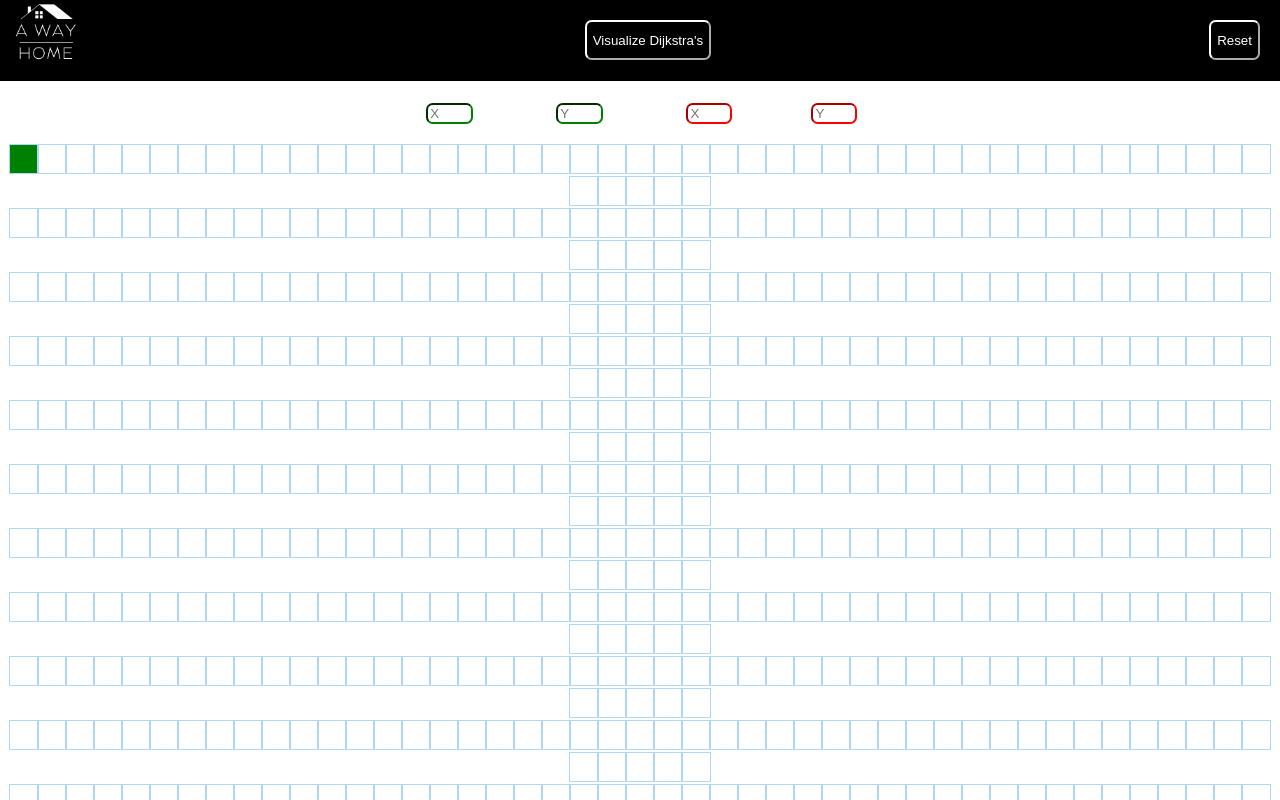
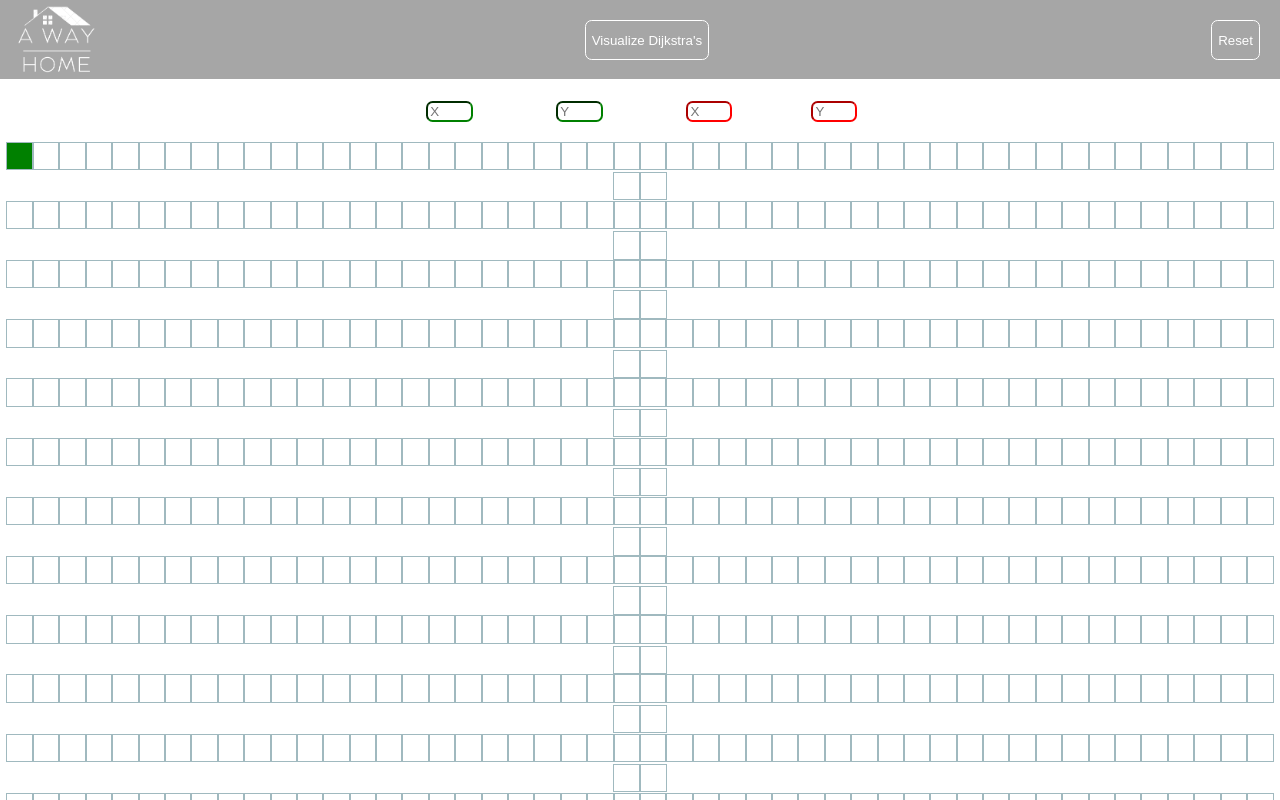
Before and after one commit to clementmihailescu/Pathfinding-Visualizer-Tutorial, a React (Create React App) app: page / in a window 1280 px wide. Shown: the top 800 px of the page. Built offline with nearby package versions, Linux system fonts and the light colour scheme.

Commit message:
change color palette

```diff
--- a/src/PathfindingVisualizer/Node/Node.css
+++ b/src/PathfindingVisualizer/Node/Node.css
@@ -1,8 +1,9 @@
 .node {
-  width: 28px;
-  height: 28px;
-  outline: 1px solid rgb(175, 216, 248);
+  width: 1.65em;
+  height: 1.65em;
+  outline: 1px solid #A0B9BF;
   display: inline-block;
+
 }
 
 .node-finish {
@@ -27,22 +28,22 @@
 @keyframes visitedAnimation {
   0% {
     transform: scale(0.3);
-    background-color: #F5AC4E;
+    background-color: #f0ebe3;
     border-radius: 100%;
   }
 
   50% {
-    background-color: #DD4224;
+    background-color: #e4dccf;
   }
 
   75% {
     transform: scale(1.2);
-    background-color: #BB280F;
+    background-color: #7d9d9c;
   }
 
   100% {
     transform: scale(1);
-    background-color: #940700;
+    background-color: #576f72;
   }
 }
 
@@ -64,16 +65,16 @@
 @keyframes shortestPath {
   0% {
     transform: scale(0.6);
-    background-color: #13001C;
+    background-color: #244246;
   }
 
   50% {
     transform: scale(1.2);
-    background-color: #B5000C;
+    background-color: #30595e;
   }
 
   100% {
     transform: scale(1);
-    background-color: #F55200;
+    background-color: #3c6f76;
   }
 }
--- a/src/PathfindingVisualizer/PathfindingVisualizer.css
+++ b/src/PathfindingVisualizer/PathfindingVisualizer.css
@@ -1,6 +1,6 @@
 
 .grid {
-  margin: 15px 0 0;
+  margin: 0 0 .5em;
 }
 
 .inlineInput {
@@ -36,32 +36,47 @@ input{
 .buttons{
   display: flex;
   justify-content: space-between;
-  padding-bottom: 1em;
+  padding-bottom: .1em;
 }
 
 .viz{
+  cursor: pointer;
   color: white;
   border-color: white;
-  background-color: black;
+  background-color: #a6a6a6;
   border-radius: 0.5em;
   height: 3em;
   margin-top: 1.5em;
   margin-right: 1em;
+  border: 0.1em solid white;
+}
+.viz:hover {
+  color: #a6a6a6;
+  background-color: white;
+  border-top: 0.1em solid #a6a6a6;
+  border-left: 0.1em solid #a6a6a6;
 }
 
 .reload {
+  border: 0.1em solid white;
+  cursor: pointer;
   border-color: white;
   color: white;
-  background-color: black;
+  background-color: #a6a6a6;
   border-radius: 0.5em;
   height: 3em;
   margin-top: 1.5em;
   margin-right: 1.5em;
 }
+.reload:hover {
+  color: #a6a6a6;
+  background-color: white;
+  border-top: 0.1em solid #a6a6a6;
+  border-left: 0.1em solid #a6a6a6;
+}
 
 .Nav {
-  border-bottom: 2px solid black;
-  background-color: black;
+  background-color: #a6a6a6;
 }
 
 #myStartInputX{
@@ -95,3 +110,12 @@ input{
 form{
   margin: 0.3em -2em 0.3em;
 }
+
+img{
+  margin-top: .3em;
+  margin-left: 1em;
+}
+
+.row {
+  margin-bottom: -0.1em;
+}
--- a/src/PathfindingVisualizer/PathfindingVisualizer.jsx
+++ b/src/PathfindingVisualizer/PathfindingVisualizer.jsx
@@ -89,6 +89,7 @@ export default class PathfindingVisualizer extends Component {
   }
 
   handleEndChange() {
+    window.location.reload(true)
     document.getElementById("myEndInputX").defaultValue = "49";
     document.getElementById("myEndInputY").defaultValue = "19";
     let endPutX = Math.round(Number((document.getElementById("myEndInputX").value)));
@@ -128,7 +129,7 @@ export default class PathfindingVisualizer extends Component {
       <>
       <div className='Nav'>
         <div className='buttons'>
-          <img  src={require('../docs/Logo.png')} alt="" width = "100" height = "auto"/>
+          <img  src={require('../docs/Greygo.png')} alt="" width = "80" height = "auto"/>
           <button className='viz' onClick={() => this.visualizeDijkstra()}>
            Visualize Dijkstra's
           </button>
@@ -139,7 +140,7 @@ export default class PathfindingVisualizer extends Component {
       </div>
       <div className='inlineInput'>
         <div className='startAxis'>
-            <form>
+            <form className=''>
               <label className='labelStartX'>
                 {/* X: */}
                 <input placeholder='X' id="myStartInputX" type="text" onChange={this.handleChange}/>
@@ -170,7 +171,7 @@ export default class PathfindingVisualizer extends Component {
         <div className="grid">
           {grid.map((row, rowIdx) => {
             return (
-              <div key={rowIdx}>
+              <div className='row' key={rowIdx}>
                 {row.map((node, nodeIdx) => {
                   const {row, col, isFinish, isStart, isWall} = node;
                   return (
```
Also changed, not shown: src/docs/Greygo.png (added).
